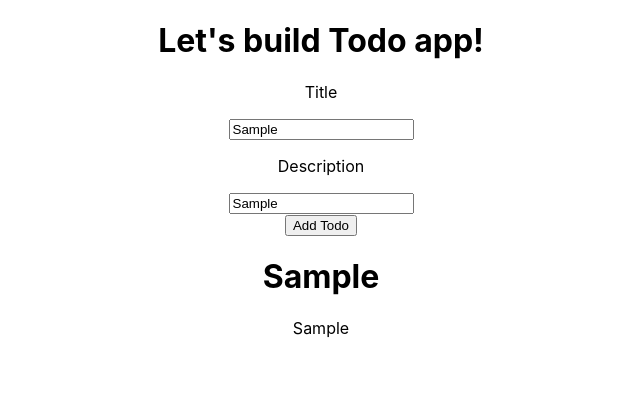
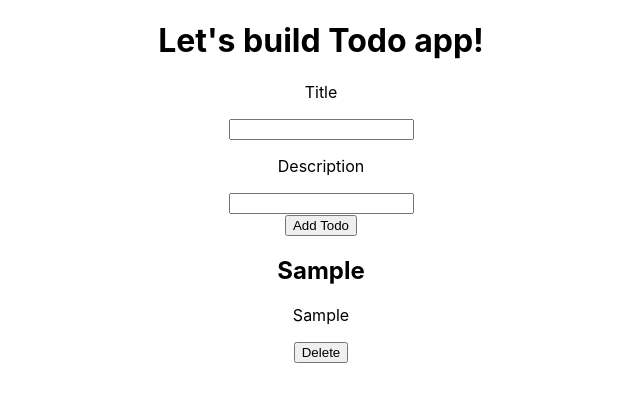
Before and after one commit to Swarga-codes/MarkusTodos, a React (Create React App) app: page / in a window 1280 px wide. Both pictures are taken after typing "Sample", "Sample" into the empty fields and a click on the button "Add Todo". Shown: the top 402 px of the page, without its empty margins (319-959 px from the left). Built offline with nearby package versions, Linux system fonts and the light colour scheme.

Commit message:
added delete functionality

```diff
--- a/src/App.js
+++ b/src/App.js
@@ -9,9 +9,16 @@ const[todosList,setTodosList]=useState([]);
 const[title,setTitle]=useState("");
 const[desc,setDesc]=useState("");
 const addTodo=(t,d)=>{
-
-  setTodosList([...todosList,{title:t,desc:d}])
-
+if(!t || !d){
+  return alert('title or description cannot be empty');
+}
+  setTodosList([...todosList,{title:t,desc:d}]);
+  setTitle('');
+  setDesc('');
+}
+const deleteTodo=(idx)=>{
+  todosList.splice(idx,1);
+  setTodosList([...todosList])
 }
   return (
     <div className="App">
@@ -30,9 +37,12 @@ const addTodo=(t,d)=>{
     <button onClick={()=>addTodo(title,desc)}>Add Todo</button>
     </div>
       <div className="todo_lists">
- {todosList.map(todo=>
+ {todosList.map((todo,idx)=>
   (
-  <TodoList todo={todo}/>
+    <>
+  <TodoList todo={todo} key={idx}/>
+  <button onClick={()=>deleteTodo(idx)}>Delete</button>
+  </>
   ))}
       </div>
     </div>
--- a/src/TodoList.jsx
+++ b/src/TodoList.jsx
@@ -4,8 +4,9 @@ function TodoList({todo}) {
 
   return (
     <div className='todos'>
-    <h1>{todo.title}</h1>
+    <h2>{todo.title}</h2>
     <p>{todo.desc}</p>
+
     </div>
   )
 }
```
